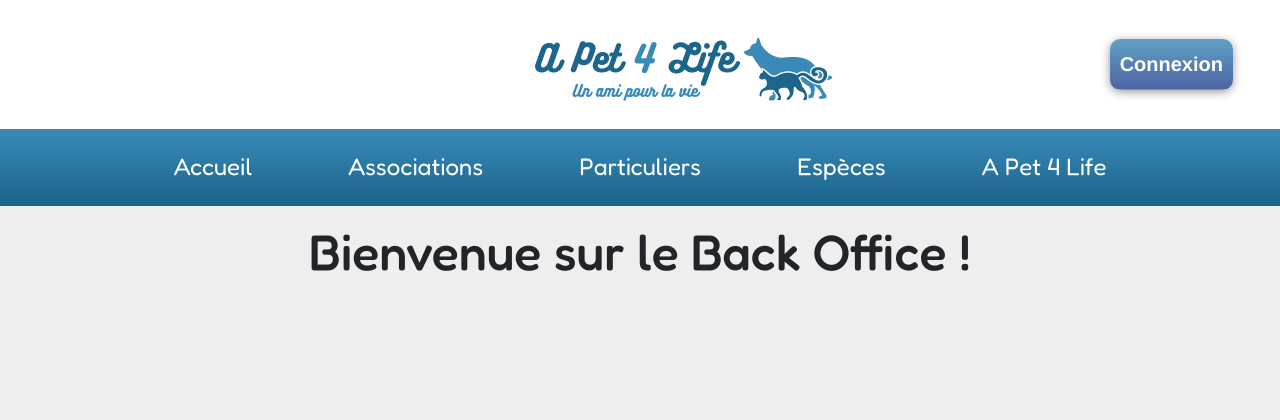
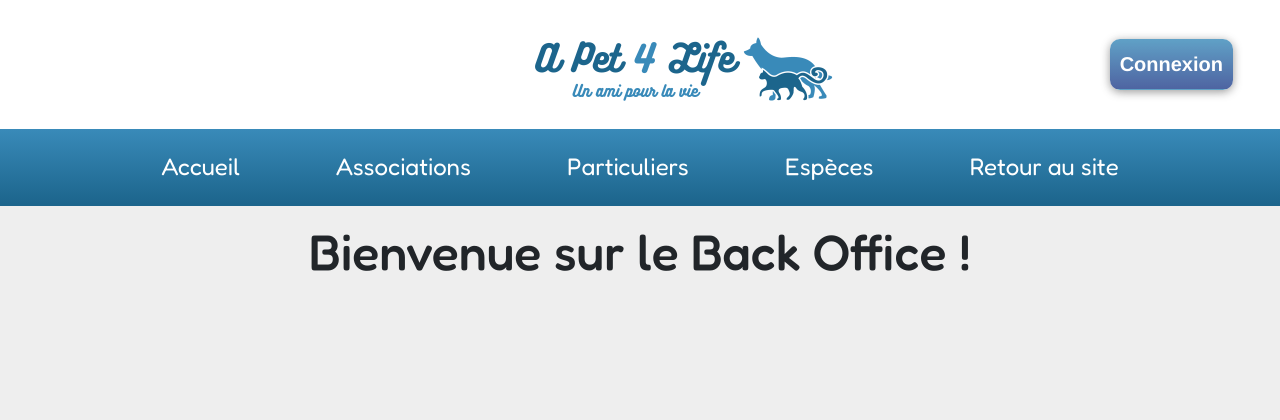
Before and after one commit to huiitre/APet4Life-back, a Symfony app: template templates/back/index.html.twig in a window 1280 px wide. Shown: the top 420 px of the page. Run offline with Twig, Linux system fonts and the light colour scheme; the template is opened without the code that fills it, so the values that code supplies are empty; some libraries are stand-ins or nearby versions.

Commit message:
change link to front-end app

```diff
--- a/templates/base.html.twig
+++ b/templates/base.html.twig
@@ -64,7 +64,7 @@
                 <a class="navbar__link" href="{{ path('app_all_species') }}">Espèces</a>
             </li>
             <li class="navbar__item">
-                <a class="navbar__link" href="http://localhost:5050/">A Pet 4 Life</a>
+                <a class="navbar__link" href="http://apet4life.huiitre.fr">Retour au site</a>
             </li>
             </ul>
         </nav>
```
